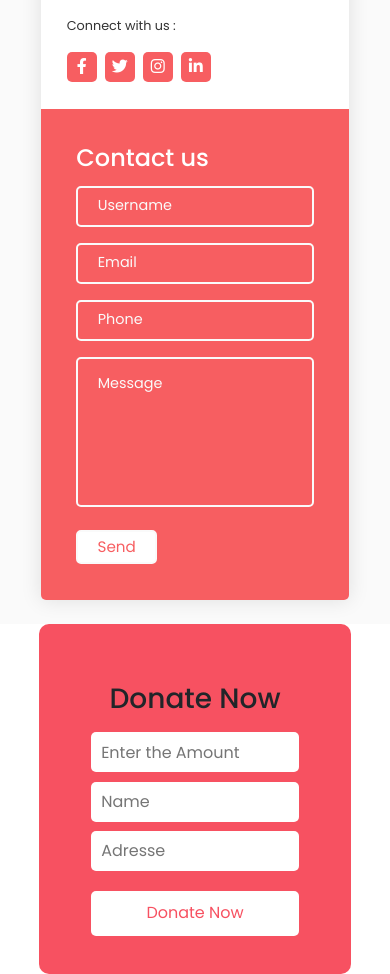
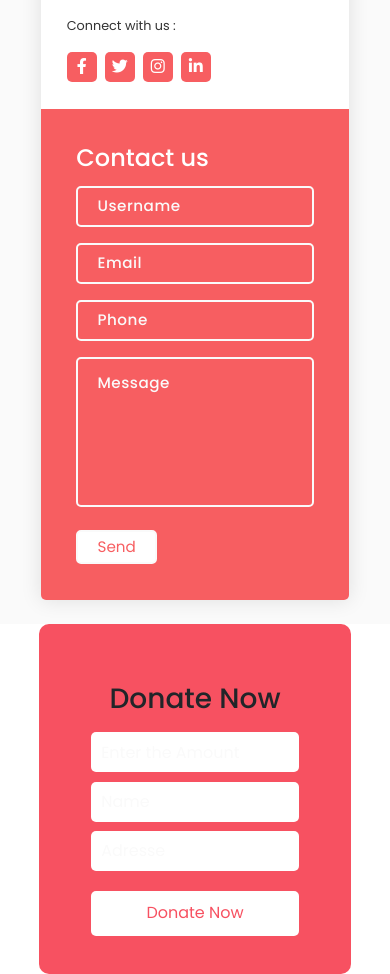
Before and after one commit to psyhoch3589/s_o_u_f_f_l_e, a PHP site: page /home_client.php in a window 390 px wide; the page is wider, and only the part inside the window is pictured. Shown: the part 5204-6178 px from the top of that part. Run offline with PHP 8.4, Linux system fonts and the light colour scheme; data that the repository does not hold is empty; some libraries are stand-ins or nearby versions.

Commit message:
mobile customisation v2

```diff
--- a/home_client.php
+++ b/home_client.php
@@ -418,24 +418,16 @@
           <form class="second_form" action="index.html" autocomplete="off">
             <h3 class="title">Contact us</h3>
             <div class="input-container_contact">
-              <input type="text" name="name" class="input" />
-              <label for="">Username</label>
-              <span>Username</span>
+              <input type="text" name="name" class="input" placeholder="Username" />
             </div>
             <div class="input-container_contact">
-              <input type="email" name="email" class="input" />
-              <label for="">Email</label>
-              <span>Email</span>
+              <input type="email" name="email" class="input" placeholder="Email"/>
             </div>
             <div class="input-container_contact">
-              <input type="tel" name="phone" class="input" />
-              <label for="">Phone</label>
-              <span>Phone</span>
+              <input type="tel" name="phone" class="input" placeholder="Phone"/>
             </div>
             <div class="input-container_contact textarea">
-              <textarea name="message" class="input"></textarea>
-              <label for="">Message</label>
-              <span>Message</span>
+              <textarea name="message" class="input" placeholder="Message"></textarea>
             </div>
             <input type="submit" value="Send" class="btn" />
           </form>
--- a/style_contact_client.css
+++ b/style_contact_client.css
@@ -345,3 +345,7 @@ textarea.input {
   width: 900px;
 }
 }
+
+::placeholder{
+color: #fafafa;
+}
```
